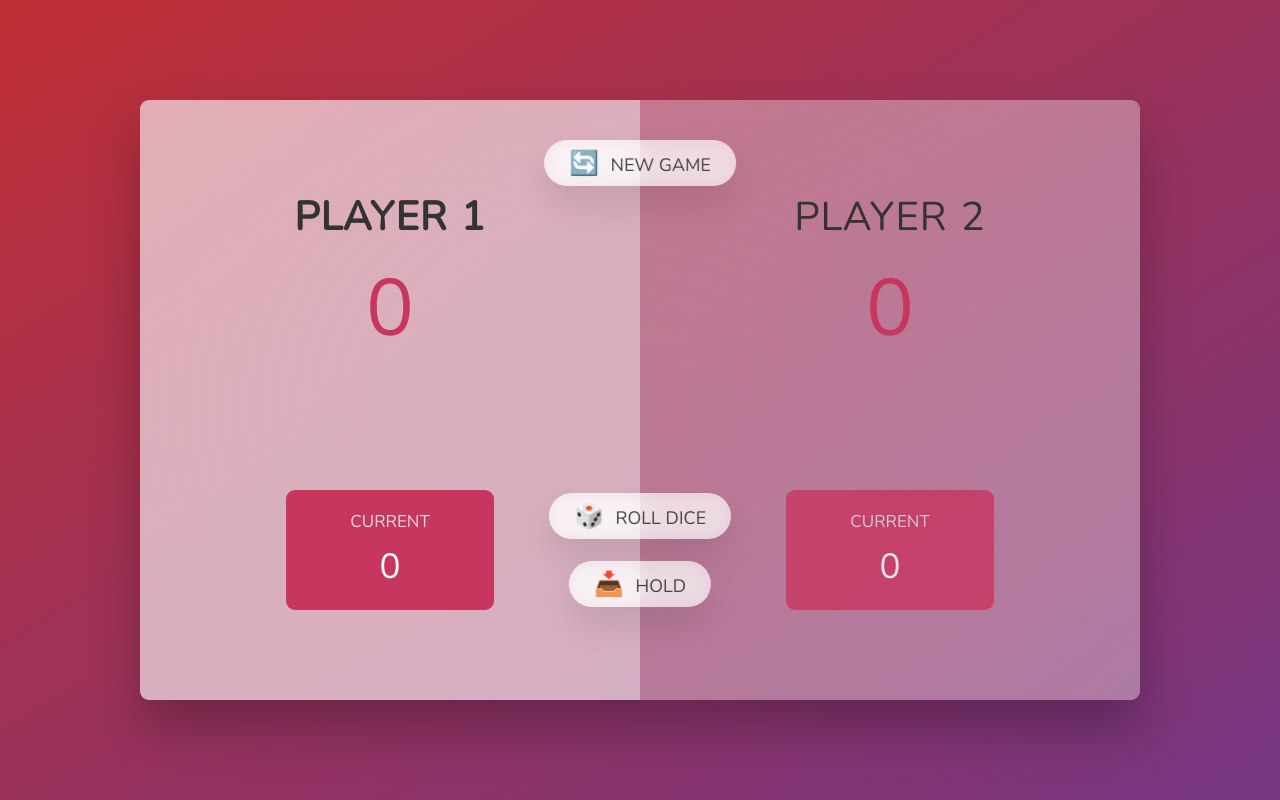
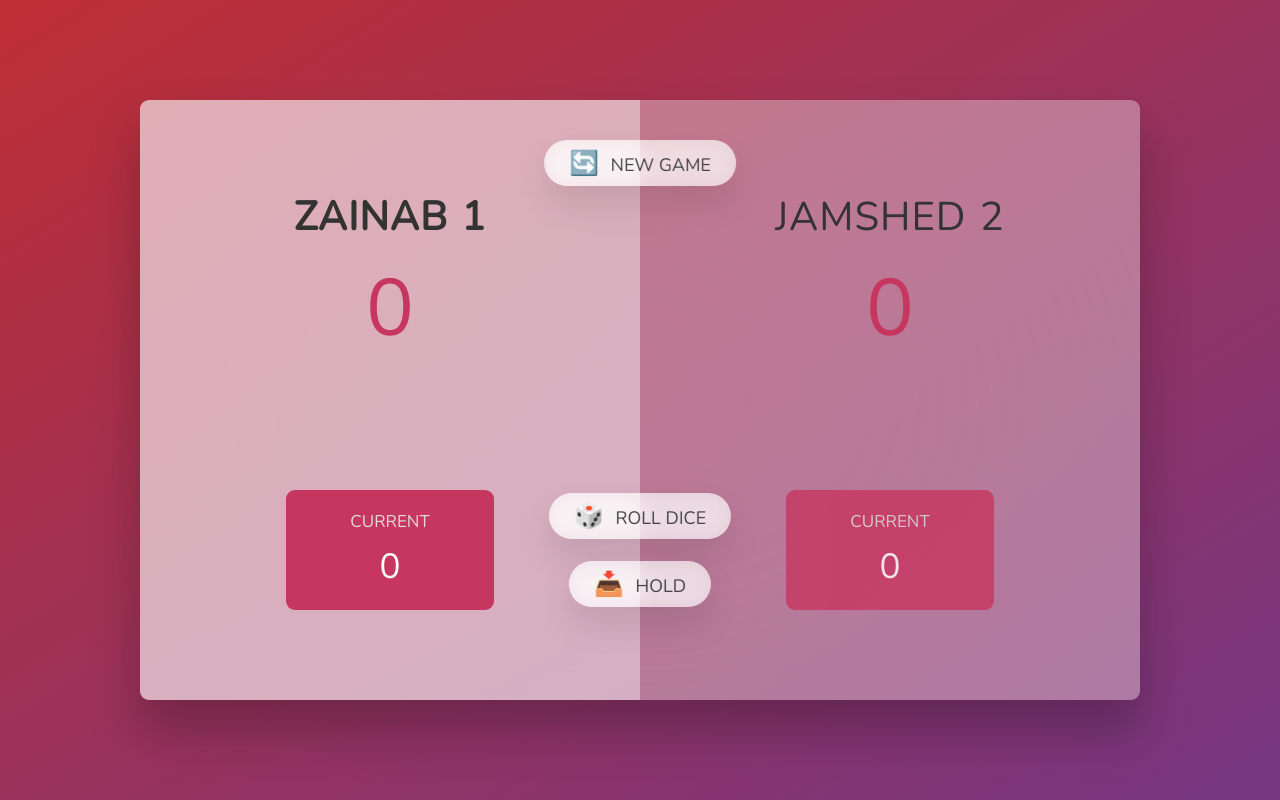
Before and after one commit to mehsudkhanaj/LudoByJimi, a plain HTML site: page index.html in a window 1280 px wide. Drawn offline with nearby package versions, Linux system fonts and the light colour scheme.

Commit message:
Update index.html

```diff
--- a/index.html
+++ b/index.html
@@ -10,7 +10,7 @@
   <body>
     <main>
       <section class="player player--0 player--active">
-        <h2 class="name" id="name--0">Player 1</h2>
+        <h2 class="name" id="name--0">Zainab 1</h2>
         <p class="score" id="score--0">43</p>
         <div class="current">
           <p class="current-label">Current</p>
@@ -18,7 +18,7 @@
         </div>
       </section>
       <section class="player player--1">
-        <h2 class="name" id="name--1">Player 2</h2>
+        <h2 class="name" id="name--1">Jamshed 2</h2>
         <p class="score" id="score--1">24</p>
         <div class="current">
           <p class="current-label">Current</p>
```
